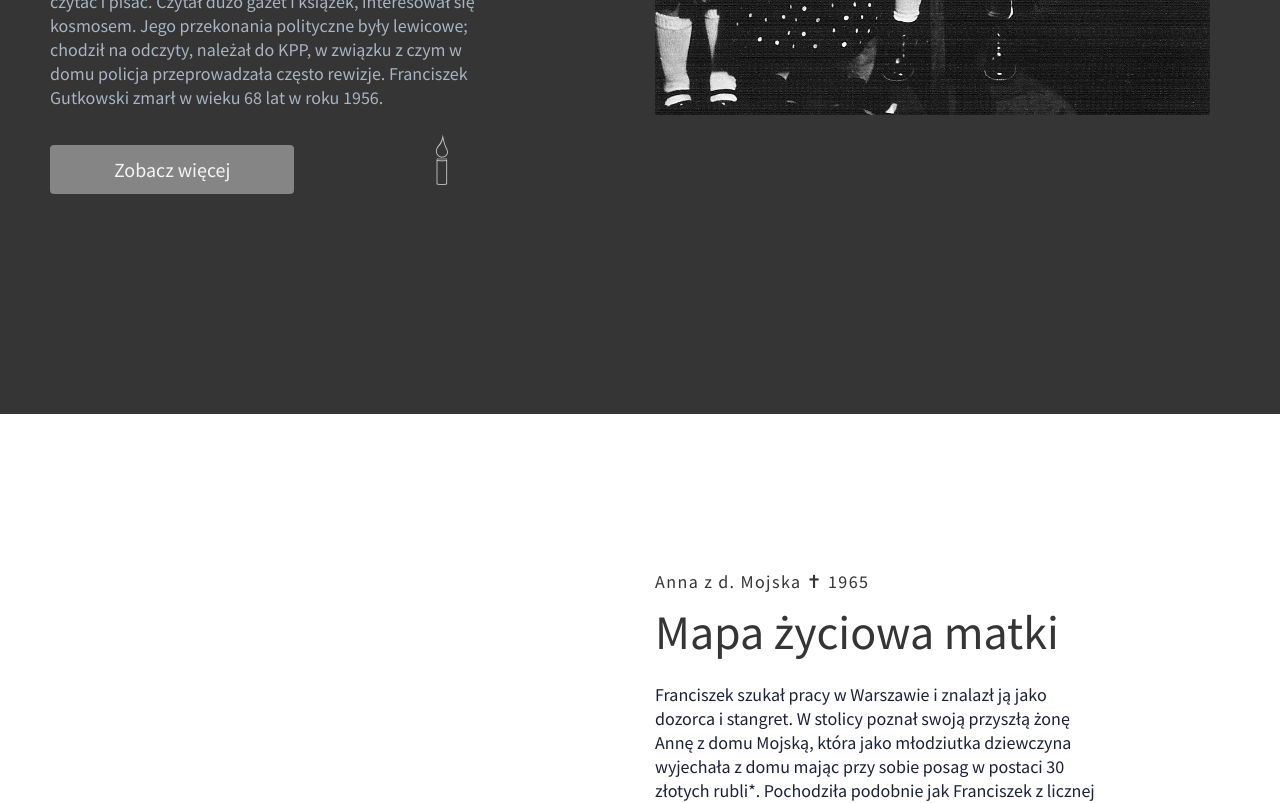
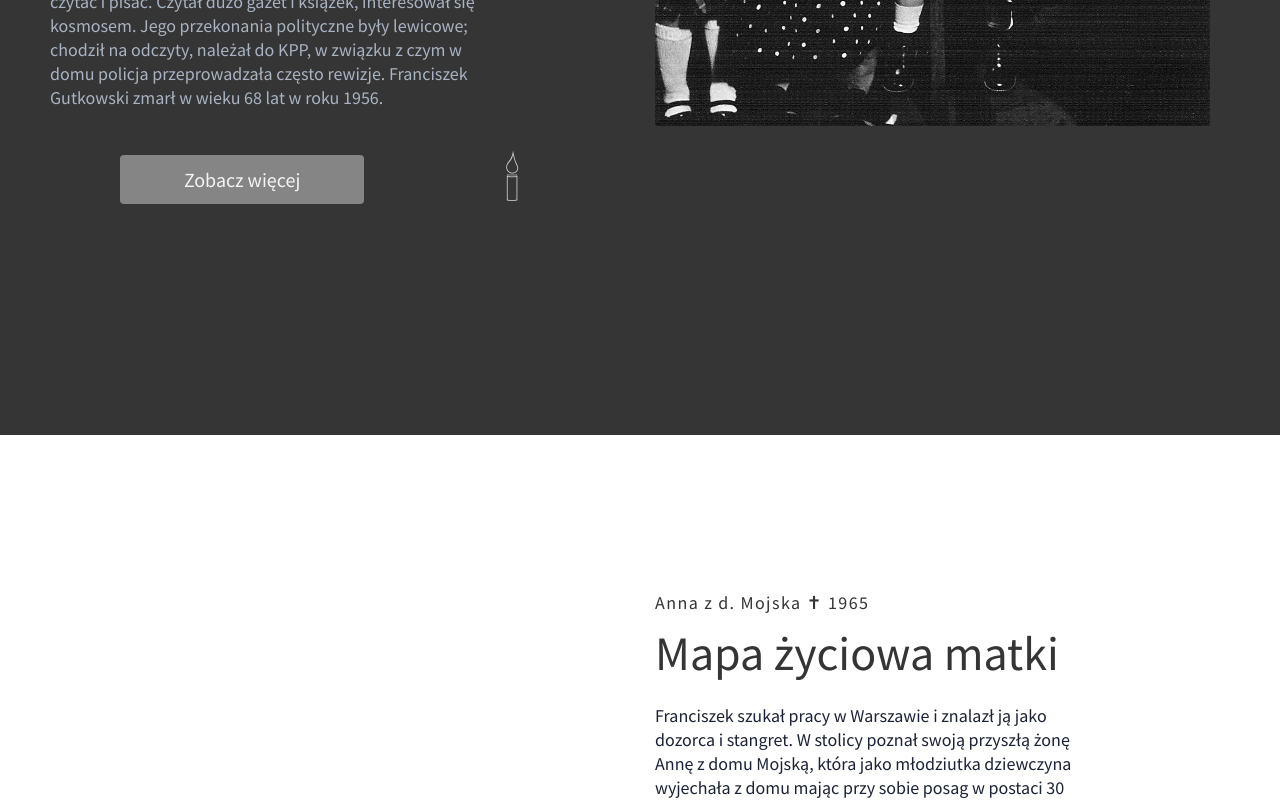
Before and after one commit to AdamBabinicz/droga, a React (Create React App) app: page / in a window 1280 px wide. Shown: the part 1040-1843 px from the top of the page. Built offline with nearby package versions, Linux system fonts and the light colour scheme.

Commit message:
zmiana położenia elementu

```diff
--- a/src/components/InfoSection/InfoSection.js
+++ b/src/components/InfoSection/InfoSection.js
@@ -73,9 +73,6 @@ const InfoSection = ({
                   </Link>
                   <Link
                     style={{
-                      position: "absolute",
-                      left: "4rem",
-                      top: "-2rem",
                       fontSize: "3.5rem",
                       background: "transparent",
                       textDecoration: "none",
--- a/src/components/InfoSection/InfoSectionElements.js
+++ b/src/components/InfoSection/InfoSectionElements.js
@@ -43,16 +43,15 @@ export const TextWrapper = styled.div`
 
 export const Text = styled.span`
   position: relative;
+  display: flex;
+  align-items: center;
+  justify-content: space-around;
 
+  @media screen and (max-width: 780px) {
+    flex-direction: column;
+  }
   span {
-    position: absolute;
-    left: 20rem;
     transition: color 0.3s ease;
-
-    @media screen and (max-width: 780px) {
-      top: 5rem;
-      left: 1em;
-    }
   }
 
   span:hover {
```
Also changed, not shown: 1 other file (tests, documents, lock files or other folders).
